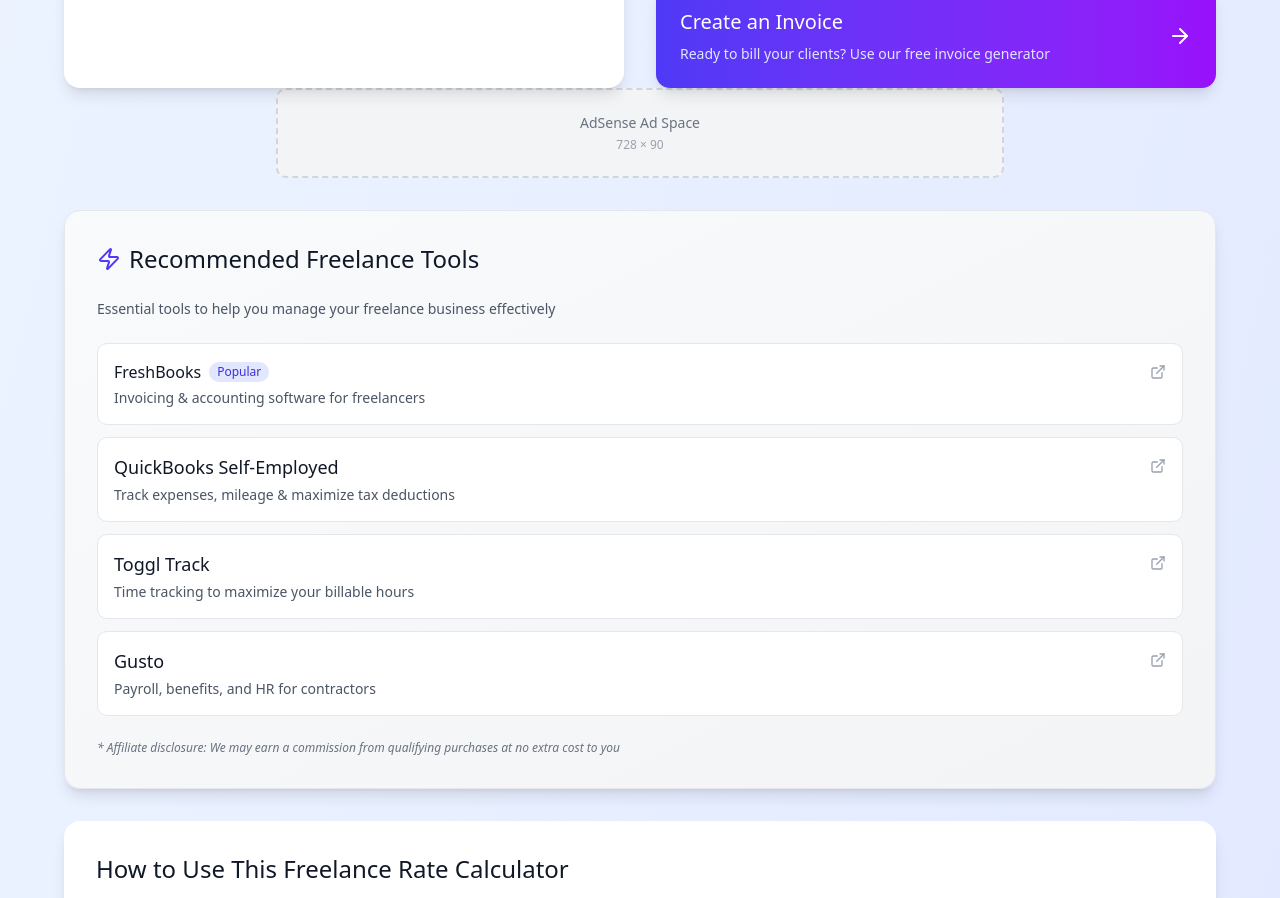
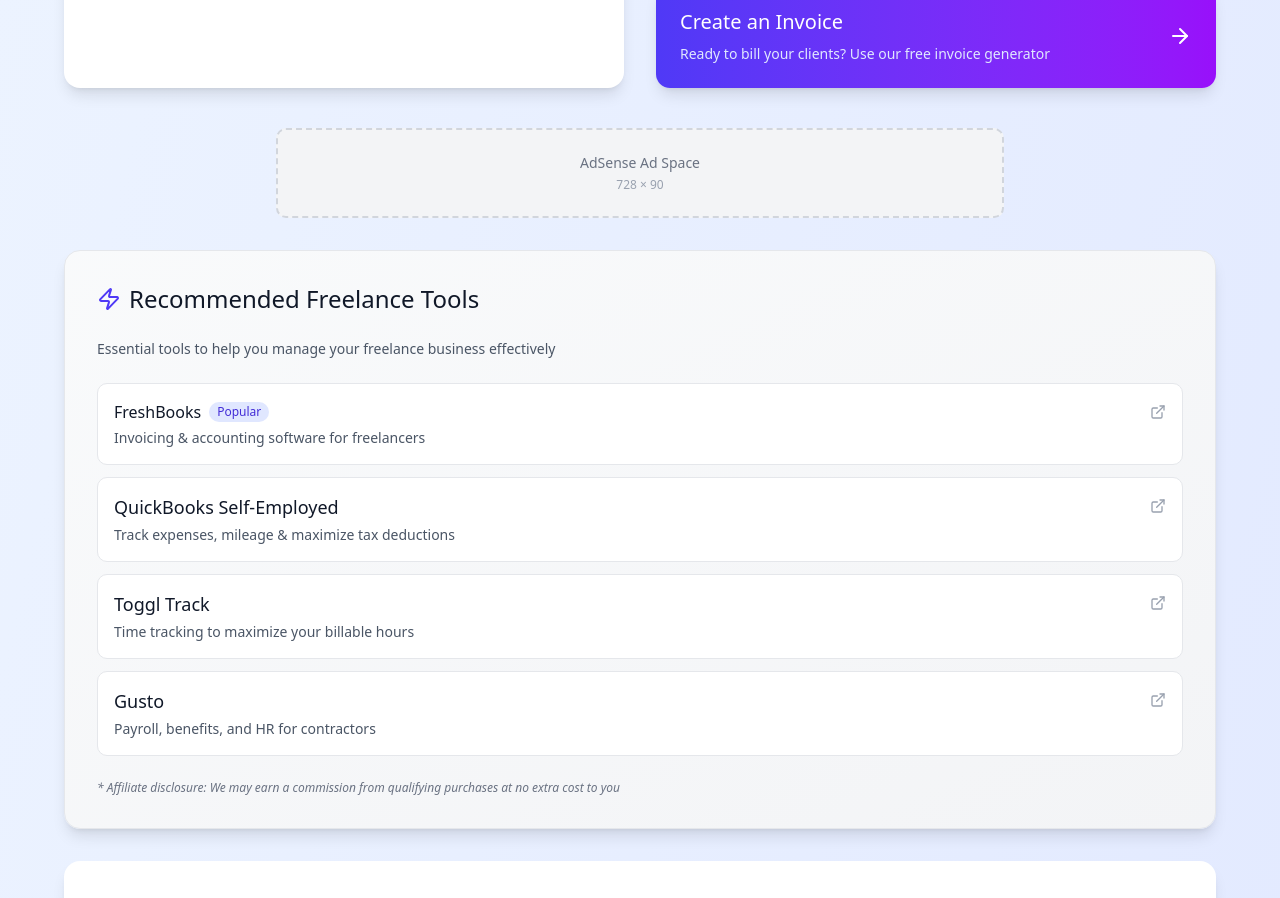
Before and after one commit to Glenn-Dunnegan/Freelancefinance, a React (Vite) app: page / in a window 1280 px wide. Shown: the part 2026-2924 px from the top of the page. Built offline with nearby package versions, Linux system fonts and the light colour scheme.

Commit message:
Update FreelanceCalculator.tsx

```diff
--- a/src/components/FreelanceCalculator.tsx
+++ b/src/components/FreelanceCalculator.tsx
@@ -240,8 +240,7 @@ export function FreelanceCalculator() {
           </div>
 
           {/* Mid-content Ad */}
-          <AdPlaceholder type="rectangle" />
-
+            <AdPlaceholder type="rectangle" />
           <div className="bg-white rounded-2xl shadow-lg p-8">
             <h2 className="text-2xl text-gray-900 mb-6 flex items-center gap-2">
               <TrendingUp className="w-6 h-6 text-indigo-600" />
@@ -314,8 +313,9 @@ export function FreelanceCalculator() {
       </div>
 
       {/* Bottom Banner Ad */}
-      <AdPlaceholder type="leaderboard" className="mt-8" />
-
+      <div style={{marginTop: 40}}>
+        <AdPlaceholder type="leaderboard" className="mt-8" />
+      </div>
       {/* Affiliate Links Section */}
       <div className="mt-8">
         <AffiliateLinks />
```
